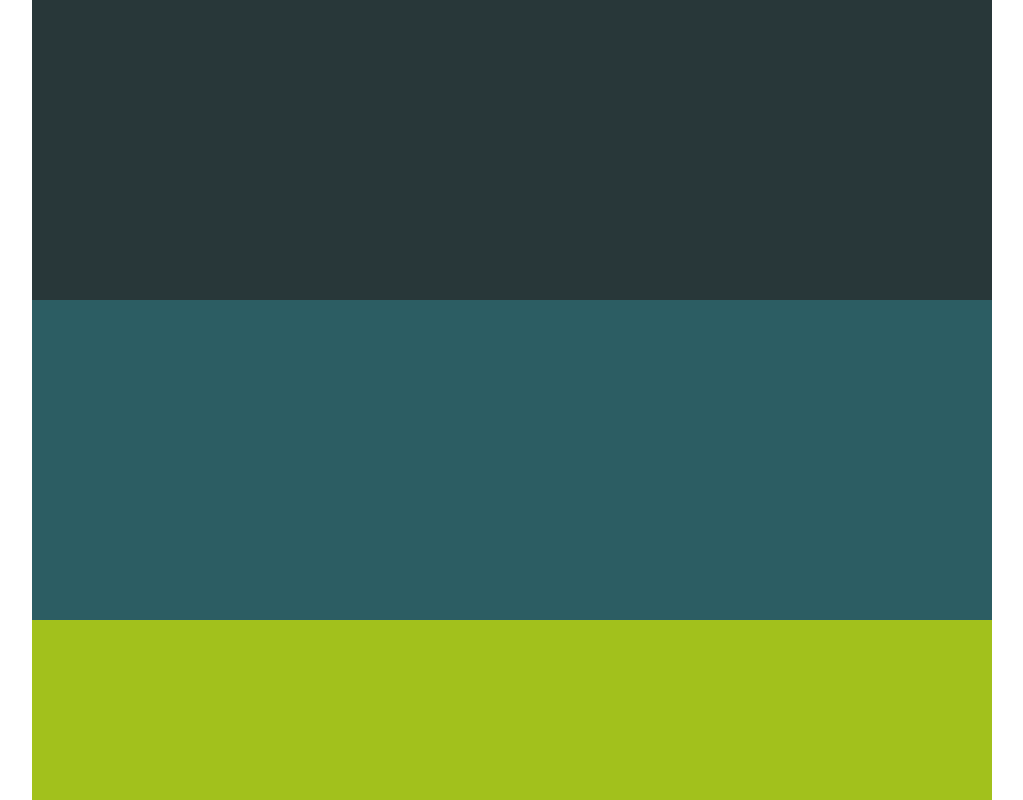
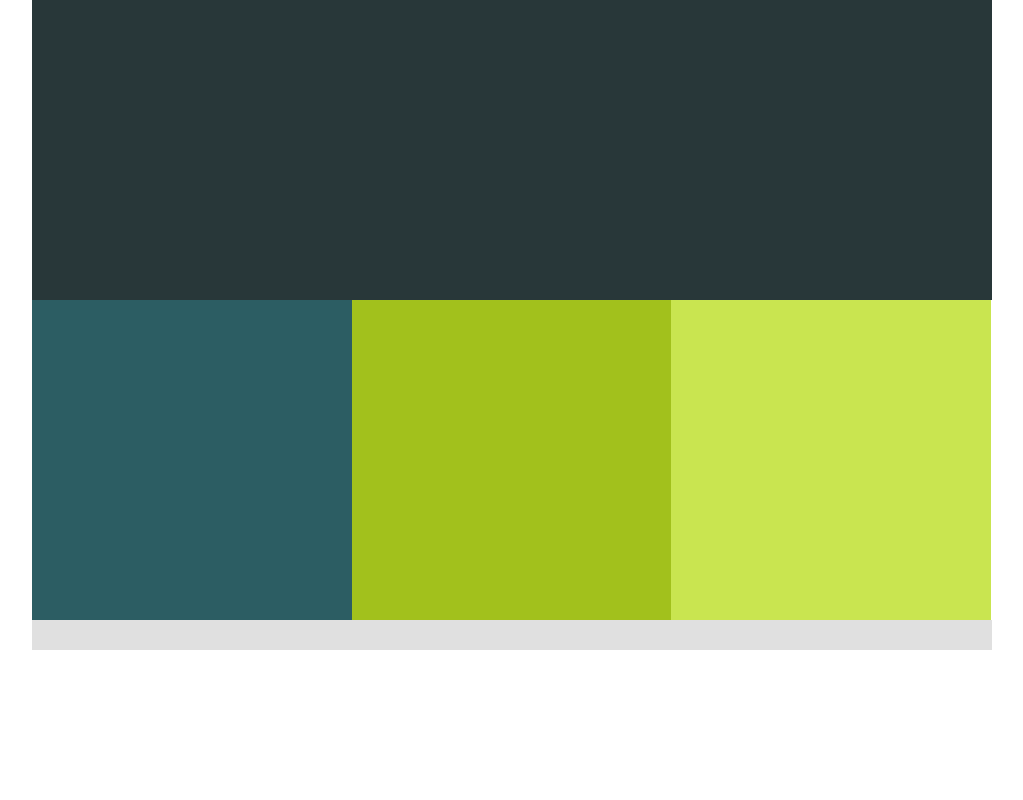
Before and after one commit to jgturner913/background-color-breakpoints, a plain HTML site: page index.html in a window 1280 px wide. Shown: the top 800 px of the page, without its empty margins (128-1151 px from the left). Drawn offline with Linux system fonts and the light colour scheme.

Commit message:
Fixed breakpoint widths

```diff
--- a/css/main.css
+++ b/css/main.css
@@ -1,7 +1,8 @@
 @charset "UTF-8";
 /* CSS Document */
 
-html, body {
+html,
+body {
 	margin: 0px;
 }
 
@@ -70,6 +71,9 @@ footer {
     	background-color: #ffc93c;
   	}
 
+	.col-3 {
+	}
+
   	footer {
     	background-color: #edfb54;
   	}
@@ -95,6 +99,10 @@ footer {
     	background-color: #c9e550;
   	}
 
+	.col-3 {
+		width: 33.3%;
+	}
+
  	footer {
     	background-color: #e0e0e0;
   	}
```
Lines whose indentation alone changed are shown as unchanged.
